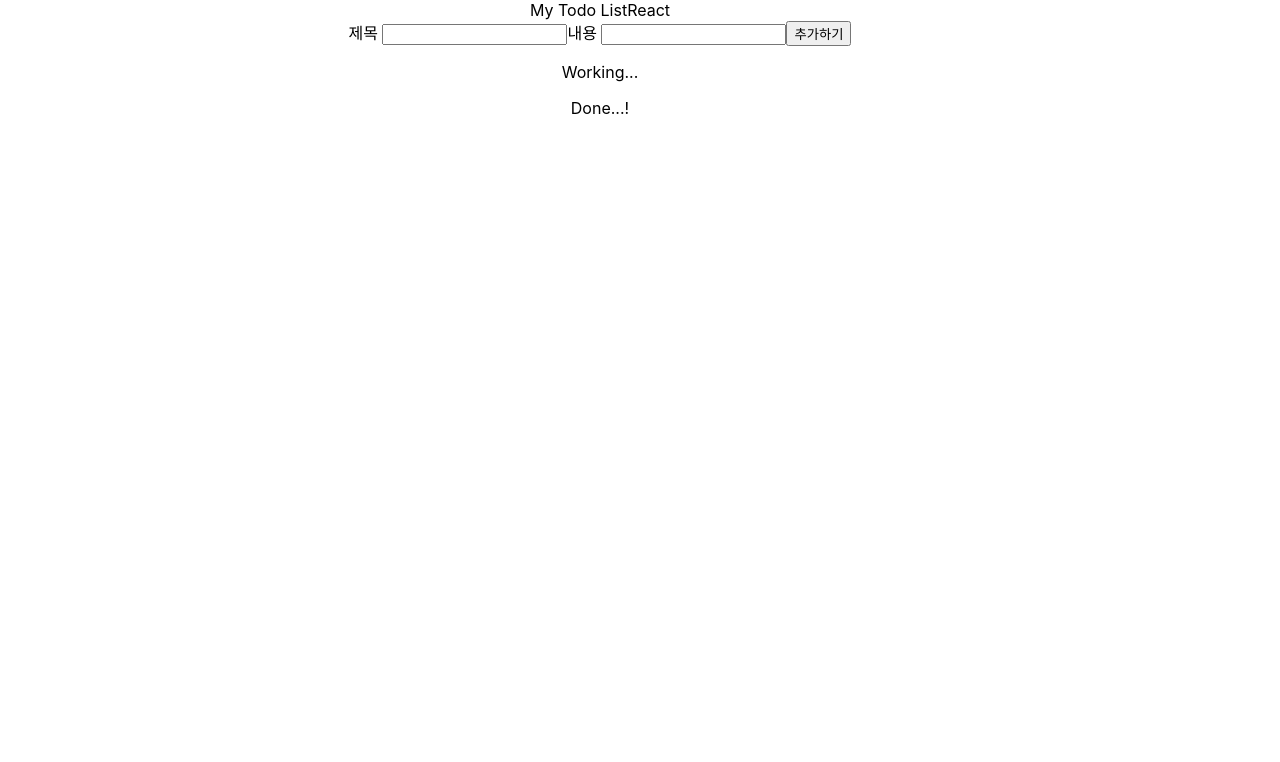
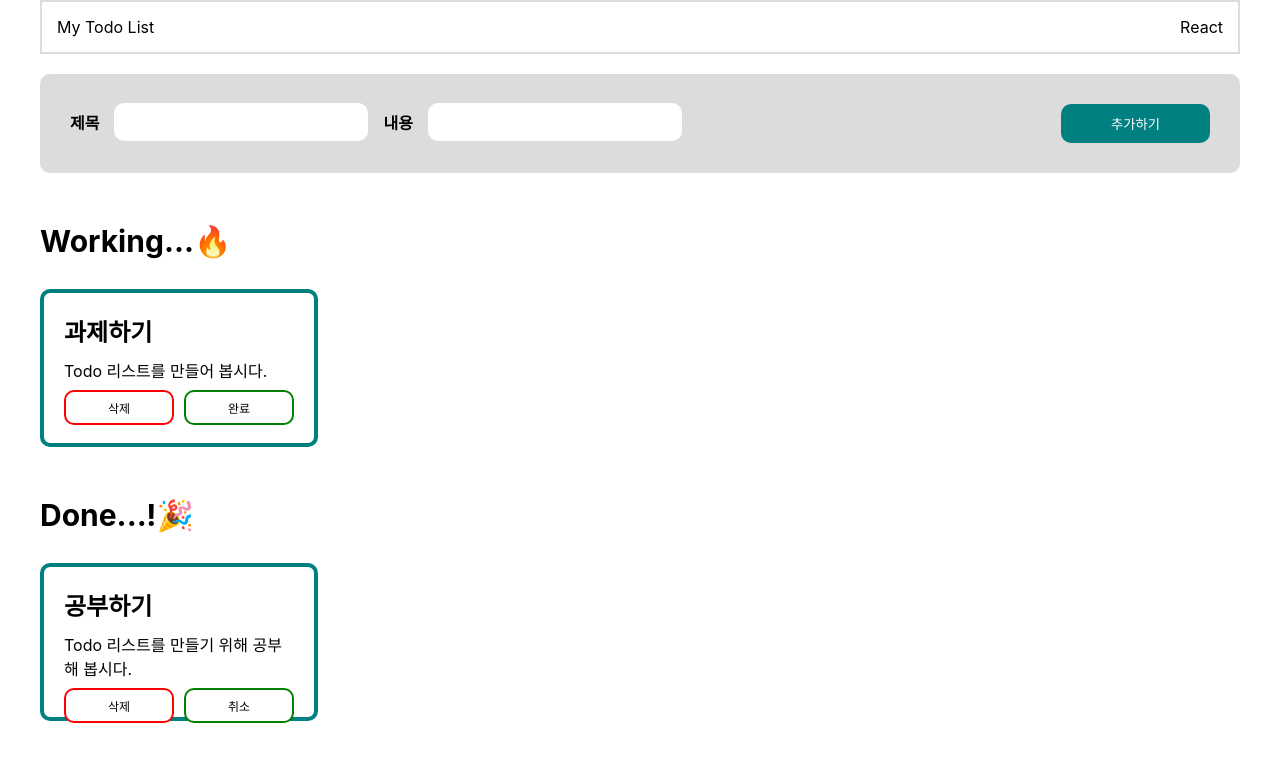
Before and after one commit to jaeseong-kang/react_assignment_lv1, a React (Create React App) app: page / in a window 1280 px wide. Shown: the top 762 px of the page. Built offline with nearby package versions, Linux system fonts and the light colour scheme.

Commit message:
#5 commit

```diff
--- a/src/App.css
+++ b/src/App.css
@@ -1,4 +1,69 @@
-.App {
-  width: 1200px;
-  text-align: center;
+.Layout {
+  display: flex;
+  flex-direction: column;
+  justify-content: center;
+  max-width: 1200px;
+  min-width: 800px;
+  gap: 20px;
+  margin: auto;
 }
+
+.headline {
+  display: flex;
+  justify-content: space-between;
+  padding: 15px;
+  border: 2px solid #dcdcdc;
+}
+
+.form {
+  display: flex;
+  justify-content: space-between;
+
+  padding: 30px;
+
+  background-color: #dcdcdc;
+  border-radius: 10px;
+
+  font-weight: bold;
+}
+
+.inputBlock {
+  display: flex;
+  justify-content: space-around;
+  gap: 15px;
+  height: 36px;
+}
+
+.titleInput {
+  display: flex;
+  gap: 15px;
+  align-items: center;
+  height: 36px;
+}
+
+.contentInput {
+  display: flex;
+  gap: 15px;
+  align-items: center;
+  height: 36px;
+}
+
+.workingList {
+  display: flex;
+  flex-direction: column;
+}
+
+.workingList > p {
+  font-size: 30px;
+  font-weight: bold;
+}
+
+.doneList {
+  display: flex;
+  flex-direction: column;
+}
+
+.doneList > p {
+  font-size: 30px;
+  font-weight: bold;
+}
--- a/src/App.jsx
+++ b/src/App.jsx
@@ -6,15 +6,18 @@ import { TodoContext } from "./context/TodoContext";
 
 function App() {
   const [todo, setTodo] = useState({
-    id: 0,
+    id: 1,
     title: "",
     content: "",
     isDone: false,
   });
-  const [list, setList] = useState([]);
+  const [list, setList] = useState([
+    {id:0,title:"과제하기",content:"Todo 리스트를 만들어 봅시다.",isDone: false},
+    {id:1,title:"공부하기",content:"Todo 리스트를 만들기 위해 공부해 봅시다.",isDone:true}
+  ]);
 
   return (
-    <div className="App">
+    <div className="Layout">
 
       <div className="headline">
         <span>My Todo List</span>
@@ -23,6 +26,7 @@ function App() {
 
       <TodoContext.Provider value={{todo,setTodo,list,setList}}>
 
+        <div className="form">
           <div className="inputBlock">
             <span className="titleInput">
               제목 <TitleInputBox />
@@ -30,16 +34,17 @@ function App() {
             <span className="contentInput">
               내용 <ContentInputBox />
             </span>
+          </div>
             <RegisterButton />
         </div>
 
         <div className="workingList">
-            <p>Working...</p>
+            <p>Working...🔥</p>
             <WorkListBox />
         </div>
 
         <div className="doneList">
-            <p>Done...!</p>
+            <p>Done...!🎉</p>
             <DoneListBox />
         </div>
 
--- a/src/components/ButtonBox.jsx
+++ b/src/components/ButtonBox.jsx
@@ -32,13 +32,38 @@ const ButtonBox = ({  ids, condition }) => {
     );
   };
 
+  const btnBlock = {
+    display: "flex",
+    gap: "10px"
+  }
+
+  const deleteBtnStyle = {
+    border: "2px solid red",
+    borderRadius: "10px",
+    backgroundColor: "white",
+    width: "130px",
+    height: "35px",
+    fontSize: "12px",
+    padding: "1px 10px"
+  };
+
+  const comCanBtnStyle = {
+    border: "2px solid green",
+    borderRadius: "10px",
+    backgroundColor: "white",
+    width: "130px",
+    height: "35px",
+    fontSize: "12px",
+    padding: "1px 10px"
+  };
+
   return (
-    <div>
-      <button onClick={deleteContent}>삭제</button>
+    <div style={btnBlock}>
+      <button style={deleteBtnStyle} onClick={deleteContent}>삭제</button>
       {condition === false ? (
-        <button onClick={completeContent}>완료</button>
+        <button style={comCanBtnStyle} onClick={completeContent}>완료</button>
       ) : (
-        <button onClick={cancelContent}>취소</button>
+        <button style={comCanBtnStyle} onClick={cancelContent}>취소</button>
       )}
     </div>
   );
--- a/src/components/ContentInputBox.jsx
+++ b/src/components/ContentInputBox.jsx
@@ -2,6 +2,15 @@ import { useContext } from "react";
 import { TodoContext } from "../context/TodoContext";
 
 const ContentInputBox = () => {
+
+  const style = {
+    height: "36px",
+    width: "250px",
+    borderRadius: "10px",
+    border: "none",
+    fontSize: "16px",
+    textIndent: "1em"
+  }
 
     const data = useContext(TodoContext);
 
@@ -11,7 +20,7 @@ const ContentInputBox = () => {
         newTodo["content"] = inputText;
         data.setTodo(newTodo);
       };
-      return <input id="contentInputBox" onChange={onChangeHandler} />;
+      return <input style={style} id="contentInputBox" onChange={onChangeHandler} />;
     };
 
 export default ContentInputBox;
--- a/src/components/DoneListBox.jsx
+++ b/src/components/DoneListBox.jsx
@@ -8,13 +8,36 @@ const DoneListBox = () => {
     const data = useContext(TodoContext);
     const doneList = data.list.filter((obj) => obj.isDone === condition);
 
+    const listStyle = {
+      display:"flex",
+      flexWrap:"wrap",
+      gap: "15px",
+    }
+
+    const cardStyle = {
+      padding: "10px 20px 10px 20px",
+      border: "4px solid #008080",
+      borderRadius: "10px",
+      width: "230px",
+      height: "130px"
+    }
+
+    const h2Style = {
+      margin: "10px 0px"
+    }
+
+    const pStyle = {
+      fontSize: "16px",
+      margin: "8px 0px"
+    }
+
     return (
-      <div>
+      <div style={listStyle}>
         {doneList.map((obj) => {
           return (
-            <div>
-              <h2>{obj.title}</h2>
-              <p>{obj.content}</p>
+            <div style={cardStyle}>
+              <h2 style={h2Style}>{obj.title}</h2>
+              <p style={pStyle}>{obj.content}</p>
               <ButtonBox ids={obj.id} condition={condition} />
             </div>
           );
--- a/src/components/RegisterButton.jsx
+++ b/src/components/RegisterButton.jsx
@@ -2,6 +2,14 @@ import { useContext } from "react";
 import { TodoContext } from "../context/TodoContext";
 
 const RegisterButton = () => {
+
+  const style = {
+    padding: "10px 50px 10px 50px",
+    backgroundColor: "#008080",
+    borderRadius: "10px",
+    border:"none",
+    color: "white"
+  };
 
   const data = useContext(TodoContext);
 
@@ -9,7 +17,7 @@ const RegisterButton = () => {
     data.setList([...data.list, data.todo]);
     data.todo.id +=1;
   };
-  return <button onClick={registerButtonhandler}>추가하기</button>;
+  return <button style={style} onClick={registerButtonhandler}>추가하기</button>;
 };
 
 export default RegisterButton;
--- a/src/components/TitleInputBox.jsx
+++ b/src/components/TitleInputBox.jsx
@@ -2,6 +2,15 @@ import { useContext } from "react";
 import { TodoContext } from "../context/TodoContext";
 
 const TitleInputBox = () => {
+
+  const style = {
+    height: "36px",
+    width: "250px",
+    borderRadius: "10px",
+    border: "none",
+    fontSize: "16px",
+    textIndent: "1em"
+  }
 
   const data = useContext(TodoContext);
 
@@ -11,7 +20,7 @@ const TitleInputBox = () => {
     newTodo["title"] = inputText;
     data.setTodo(newTodo);
   };
-  return <input id="titleInputBox" onChange={onChangeHandler} />;
+  return <input style={style} id="titleInputBox" onChange={onChangeHandler} />;
 };
 
 export default TitleInputBox;
--- a/src/components/WorkListBox.jsx
+++ b/src/components/WorkListBox.jsx
@@ -8,13 +8,36 @@ const WorkListBox = () => {
   const data = useContext(TodoContext);
   const workingList = data.list.filter((obj) => obj.isDone === condition);
 
+  const listStyle = {
+    display:"flex",
+    flexWrap:"wrap",
+    gap: "15px",
+  }
+
+  const cardStyle = {
+    padding: "10px 20px 10px 20px",
+    border: "4px solid #008080",
+    borderRadius: "10px",
+    width: "230px",
+    height: "130px"
+  }
+
+  const h2Style = {
+    margin: "10px 0px"
+  }
+
+  const pStyle = {
+    fontSize: "16px",
+    margin: "8px 0px"
+  }
+
   return (
-    <div>
+    <div style={listStyle}>
       {workingList.map((obj) => {
         return (
-          <div>
-            <h2>{obj.title}</h2>
-            <p>{obj.content}</p>
+          <div style={cardStyle}>
+            <h2 style={h2Style}>{obj.title}</h2>
+            <p style={pStyle}>{obj.content}</p>
             <ButtonBox ids={obj.id} condition={condition} />
           </div>
         );
```
Lines whose indentation alone changed are shown as unchanged.
